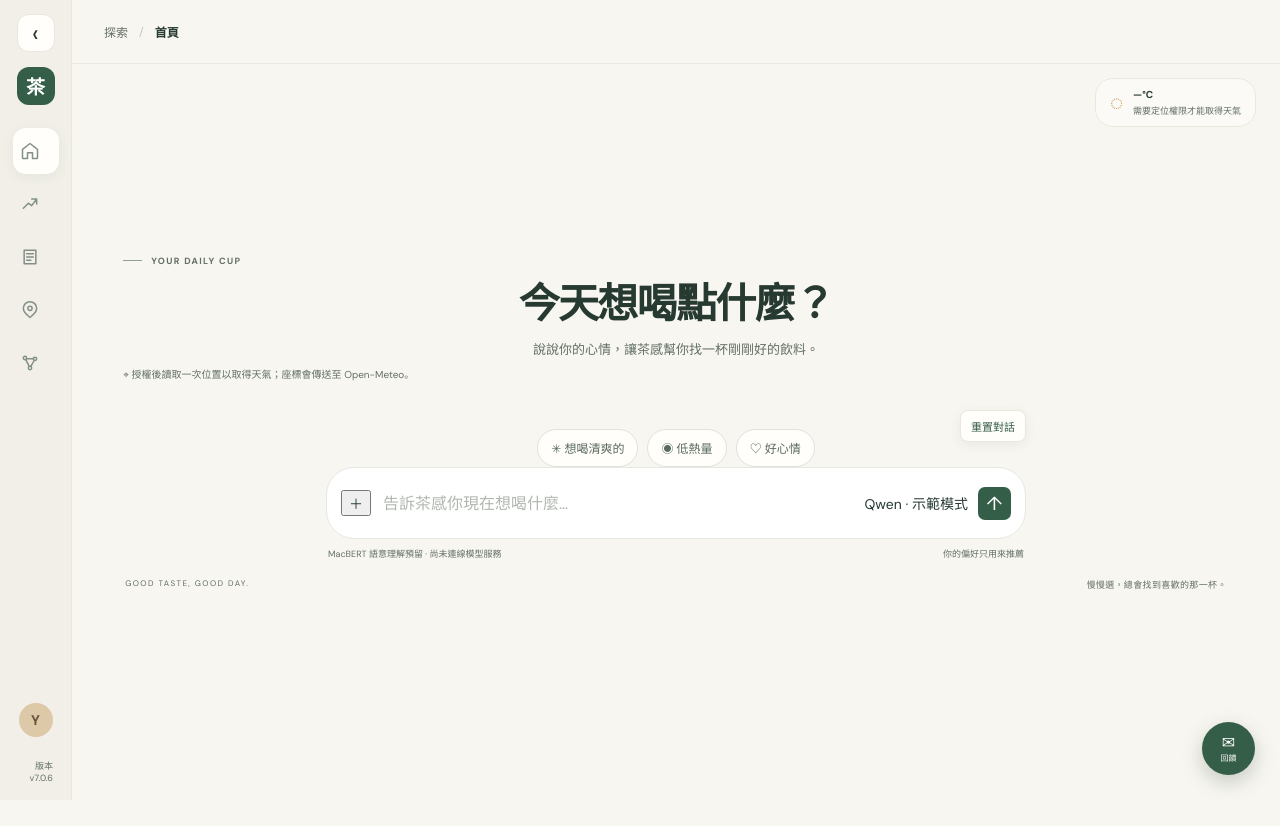
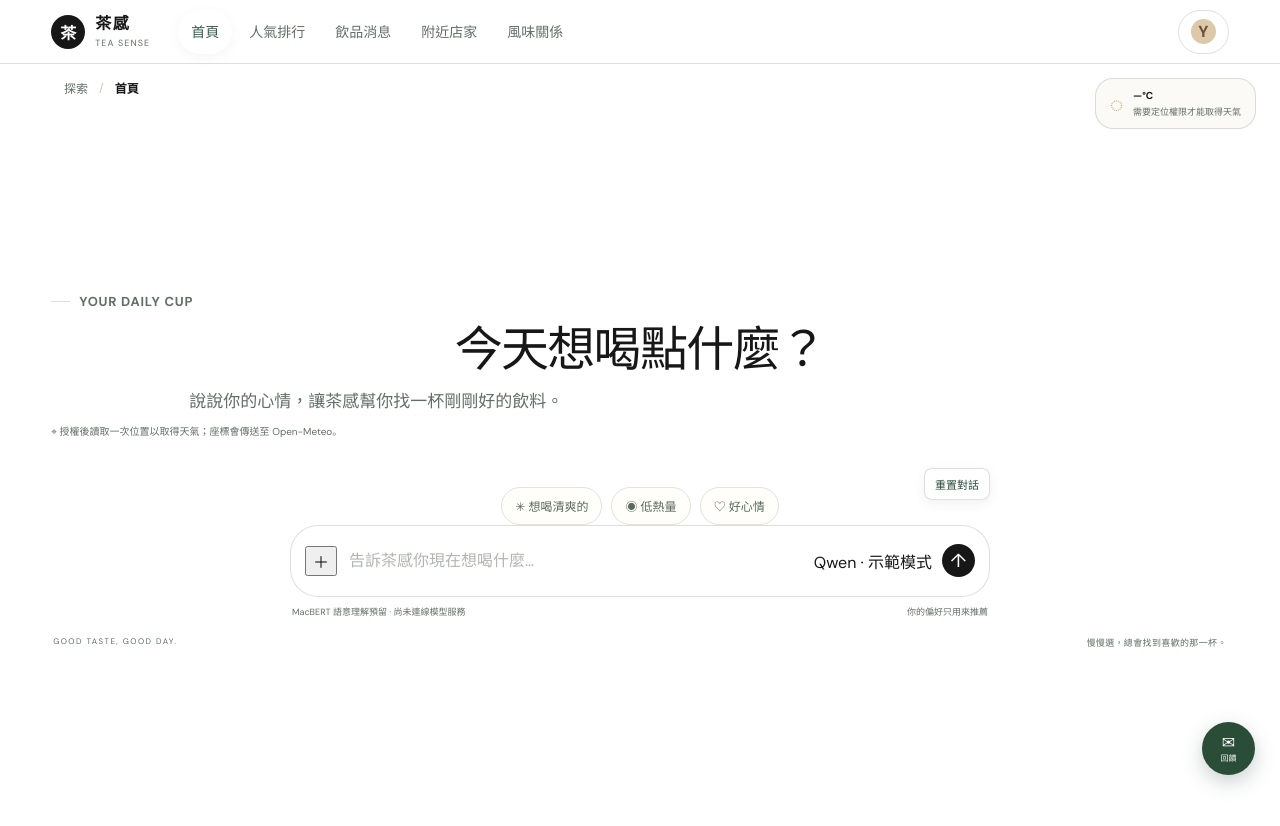
Before and after one commit to krmyman/Special-Topic-web-Architecture, a plain HTML site: page index.html in a window 1280 px wide. Before the commit the page ends 800 px from the top, so only its background shows below. Drawn offline with Linux system fonts and the light colour scheme.

Commit message:
Update editorial website layout

```diff
--- /dev/null
+++ b/editorial-layout.css
@@ -0,0 +1,137 @@
+/* Editorial architecture adapted from ChatgptDESIGN.md for Tea Sense.
+   Keep behavior and DOM hooks in the existing files; this layer reshapes presentation only. */
+:root {
+  --paper: #fff;
+  --white: #fff;
+  --ink: #171717;
+  --muted: #626262;
+  --line: rgba(0, 0, 0, .13);
+  --green: #547b61;
+  --green-dark: #294d37;
+  --green-soft: #f2f5f1;
+  --gold-soft: #f7f4ec;
+  --rose: #8b5d58;
+  --shadow: none;
+  --font: 'DM Sans', 'Noto Sans TC', system-ui, sans-serif;
+}
+
+body { background: var(--paper); color: var(--ink); font-size: calc(16px * var(--font-scale, 1)); }
+body.dark {
+  --paper: #171717;
+  --white: #202020;
+  --ink: #f2f2f2;
+  --muted: #b3b3b3;
+  --line: rgba(255, 255, 255, .16);
+  --green: #a8bea9;
+  --green-dark: #d6e5d7;
+  --green-soft: #252b26;
+  --gold-soft: #2b2924;
+  --rose: #d4a19a;
+  --shadow: none;
+  background: var(--paper);
+}
+
+/* Desktop information architecture: brand and destinations share a quiet top rail. */
+@media (min-width: 761px) {
+  .sidebar, body.dark .sidebar, body:not(.dark) .sidebar {
+    position: sticky; inset: 0 0 auto; z-index: 30; width: 100%; height: 64px;
+    min-height: 64px; padding: 0 clamp(20px, 4vw, 56px); display: flex;
+    flex-direction: row; align-items: center; gap: 28px; overflow: visible;
+    transform: none; border: 0; border-bottom: 1px solid var(--line);
+    background: var(--paper); box-shadow: none; transition: none;
+  }
+  .sidebar-toggle { display: none !important; }
+  .brand, body.dark .brand, body:not(.dark) .brand {
+    width: auto; height: 44px; margin: 0; padding: 0; justify-content: flex-start;
+    gap: 10px; flex: none;
+  }
+  .brand-mark, body.dark .brand-mark { width: 34px; height: 34px; border-radius: 50%; background: var(--ink); color: var(--paper); clip-path: none; font-size: 16px; }
+  .brand-copy { display: grid !important; gap: 1px; }
+  .brand-copy strong { color: var(--ink); font-size: 16px; font-weight: 600; }
+  .brand-copy small { color: var(--muted); font-size: 9px; letter-spacing: .12em; }
+  .side-label, .mini-note, .app-version { display: none !important; }
+  .side-nav, body.dark .side-nav, body:not(.dark) .side-nav {
+    width: auto; display: flex; flex-direction: row; align-items: center; gap: 4px;
+    margin: 0; padding: 0;
+  }
+  .nav-link, body.dark .nav-link, body:not(.dark) .nav-link {
+    width: auto; height: 44px; min-width: 44px; margin: 0; padding: 0 13px;
+    display: inline-flex; align-items: center; justify-content: center; gap: 8px;
+    border: 0; border-radius: 999px; background: transparent; color: var(--muted);
+    font-size: 14px; font-weight: 500; line-height: 1;
+  }
+  .nav-link:hover { background: color-mix(in srgb, var(--ink) 5%, transparent); color: var(--ink); }
+  .nav-link.active { background: color-mix(in srgb, var(--ink) 7%, transparent); color: var(--ink); }
+  .nav-icon, body.dark .nav-icon { display: none; }
+  .sidebar-bottom, body.dark .sidebar-bottom, body:not(.dark) .sidebar-bottom {
+    width: auto; display: flex; flex-direction: row; align-items: center; gap: 0;
+    margin: 0 0 0 auto;
+  }
+  .profile-button, body:not(.sidebar-expanded) .profile-button, body.sidebar-expanded .profile-button {
+    width: auto; height: 44px; margin: 0; padding: 0 12px; border: 1px solid var(--line);
+    border-radius: 999px; background: transparent; justify-content: flex-start; gap: 9px;
+  }
+  .profile-button>span:not(.avatar) { display: none !important; }
+  .avatar { width: 25px; height: 25px; }
+  .profile-more { display: none !important; }
+  .main-area, body.dark .main-area, body:not(.dark) .main-area {
+    min-width: 0; margin: 0; background: var(--paper);
+  }
+  .topbar, body.dark .topbar, body:not(.dark) .topbar {
+    height: 48px; padding: 0 clamp(24px, 5vw, 72px); border: 0; background: var(--paper);
+  }
+  .content-wrap { width: min(1200px, 100%); margin: 0 auto; padding: 24px clamp(24px, 5vw, 72px) 80px; }
+  .page { min-height: calc(100vh - 120px); }
+  .page-intro { margin-bottom: 36px; }
+  .eyebrow { color: var(--muted); font-size: 13px; letter-spacing: .06em; }
+  .eyebrow-line { background: var(--line); }
+  h1, .welcome-row h1 { color: var(--ink); font-size: clamp(34px, 4vw, 48px); font-weight: 500; letter-spacing: -.035em; line-height: 1.16; }
+  h2 { color: var(--ink); font-weight: 500; letter-spacing: -.02em; }
+  .serif-accent { color: inherit; }
+  .lead { max-width: 650px; color: var(--muted); font-size: 17px; line-height: 1.65; }
+  .card, body.dark .card, body.dark .rank-item {
+    border: 1px solid var(--line); border-radius: 6px; background: var(--white);
+    box-shadow: none; color: var(--ink);
+  }
+  .news-grid { grid-template-columns: repeat(2, minmax(0, 1fr)); gap: 32px 28px; }
+  .news-card { overflow: hidden; border: 0; border-radius: 6px; background: transparent; box-shadow: none; }
+  .news-image { border-radius: 6px; }
+  .news-copy { padding: 14px 0 0; }
+  .news-copy h2 { font-size: 22px; line-height: 1.3; }
+  .news-copy p { color: var(--muted); font-size: 16px; line-height: 1.6; }
+  .ranking-panel { padding: 20px; }
+  .rank-item { border-radius: 6px; }
+  .composer { border: 1px solid var(--line); border-radius: 999px; box-shadow: none; background: var(--white); }
+  .composer:focus-within { outline: 2px solid var(--green); outline-offset: 2px; }
+  .send-button, .primary-button, .apply-button { background: var(--ink); color: var(--paper); border-radius: 999px; }
+  .outline-button, .prompt-chip, .recommendation-actions button, .graph-drinks button {
+    border-radius: 999px; border-color: var(--line); background: transparent; color: var(--ink);
+  }
+  button:focus-visible, a:focus-visible, input:focus-visible, select:focus-visible, textarea:focus-visible,
+  [tabindex]:focus-visible { outline: 2px solid var(--green); outline-offset: 3px; }
+  body.dark .news-copy h2, body.dark .rank-copy strong, body.dark .place-copy strong,
+  body.dark .section-heading h2, body.dark .map-topline strong, body.dark .graph-toolbar strong { color: var(--ink); }
+  body.dark .news-copy p, body.dark .rank-copy small, body.dark .place-copy small,
+  body.dark .map-disclaimer, body.dark .source-note { color: var(--muted); }
+  body.dark[data-current-page="home"] .chat-card { background: transparent; }
+  body.dark[data-current-page="home"] .welcome-row h1 { color: var(--ink); }
+  body.dark[data-current-page="home"] .welcome-row .lead { color: var(--muted); }
+}
+
+/* Keep the existing mobile drawer while aligning surfaces, type and controls. */
+@media (max-width: 760px) {
+  body { font-size: calc(16px * var(--font-scale, 1)); }
+  .sidebar, body.dark .sidebar { background: var(--paper); border-right: 1px solid var(--line); }
+  .nav-link, body.dark .nav-link { min-height: 44px; }
+  .content-wrap { max-width: 760px; }
+  .news-grid { grid-template-columns: 1fr; gap: 24px; }
+  .news-copy { padding: 12px 0 0; }
+  .news-copy h2 { font-size: 19px; }
+  .news-copy p { font-size: 16px; }
+  .weather-pill { background: var(--white); border: 1px solid var(--line); box-shadow: none; }
+  body.dark .topbar { background: var(--paper); }
+}
+
+@media (prefers-reduced-motion: reduce) {
+  *, *::before, *::after { scroll-behavior: auto !important; animation-duration: .01ms !important; animation-iteration-count: 1 !important; transition-duration: .01ms !important; }
+}
--- a/index.html
+++ b/index.html
@@ -11,6 +11,7 @@
   <link href="https://fonts.googleapis.com/css2?family=DM+Sans:wght@400;500;600;700&family=Noto+Sans+JP:wght@400;500;600;700&family=Noto+Sans+KR:wght@400;500;600;700&family=Noto+Sans+TC:wght@400;500;600;700&display=swap" rel="stylesheet">
   <link rel="stylesheet" href="styles.css">
   <link rel="stylesheet" href="layout.css">
+  <link rel="stylesheet" href="editorial-layout.css">
   <script src="data.js" defer></script>
   <script src="i18n.js" defer></script>
   <script src="app.js" defer></script>
@@ -33,7 +34,7 @@
       <div class="sidebar-bottom">
         <div class="mini-note"><span class="note-dot"></span><div><strong>今天喝什麼？</strong><small>告訴我們你的心情</small></div></div>
         <button class="profile-button" id="profileButton" title="個人化設定" aria-label="個人化設定"><span class="avatar">Y</span><span><strong>訪客模式</strong><small>個人化設定</small></span><span class="profile-more">···</span></button>
-        <div class="app-version">版本 v7.0.6</div>
+        <div class="app-version">版本 v8.0.0</div>
       </div>
     </aside>
 
```
Also changed, not shown: 2 other files.
